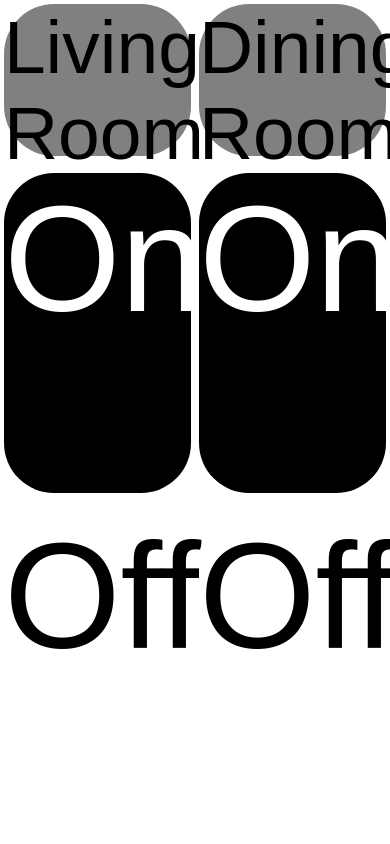
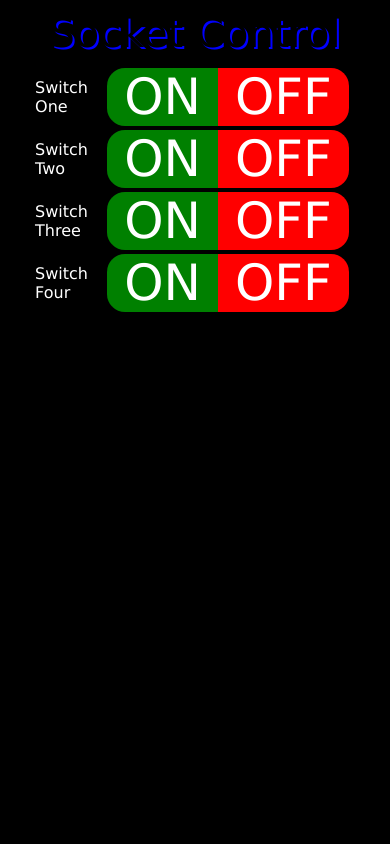
Before and after one commit to stuartmunn/socket_control, a Flask app: page / in a window 390 px wide; the page is wider, and only the part inside the window is pictured. Run offline with Flask 2, Linux system fonts and the light colour scheme.

Commit message:
Changes made to allow 4 switch groups. HTML and CSS updated to use html5. CSS issues on phones resolved.

```diff
--- a/app.py
+++ b/app.py
@@ -20,6 +20,17 @@ def on2():
     switch_on(2)
     return render_template('index.html')
 
+@app.route('/on3/')
+def on3():
+    switch_on(3)
+    return render_template('index.html')
+
+@app.route('/on4/')
+def on4():
+    switch_on(4)
+    return render_template('index.html')
+
+
 @app.route('/off1/')
 def off1():
     switch_off(1)
@@ -30,5 +41,15 @@ def off2():
     switch_off(2)
     return render_template('index.html')
 
+@app.route('/off3/')
+def off3():
+    switch_off(3)
+    return render_template('index.html')
+
+@app.route('/off4/')
+def off4():
+    switch_off(4)
+    return render_template('index.html')
+
 if __name__ == '__main__':
     app.run(debug=True, host='0.0.0.0') #, port=int("5001"))
--- a/static/style.css
+++ b/static/style.css
@@ -1,67 +1,60 @@
 body {
-    position: absolute;
     margin: 0;
     top: 0;
     right: 0;
     bottom: 0;
     left: 0;
-    font-family: Arial, sans-serif;
-    text-align: center;
+    font-family: Verdana, Georgia;
+    background: black;
+    color: white;
 }
 
 div {
-    display: block;
-    width: 48%;
-    margin: 1%;
+    display: table;
+    width: 90%;
     vertical-align: middle;
-    border-radius: 50px;
 }
 
-div.title {
-    background: gray;
-    font-size: 75px;
-    height: 18%;
+appname {
+    display: block;
+    font-size: 40px;
+    color: #000000;
+    text-shadow: 2px 2px blue;
+    text-align: center;
+    padding: 10px;
 }
 
-div.on {
-    background: black;
+header {
+    display: table-cell;
+    vertical-align: middle;
+    width: 30%;
+    padding-left: 10%;
+}
+onswitch {
+    display: table-cell;
+    font-size: 50px;
+    border: 2px black solid;
+    border-right: none;
+    background: green;
     color: white;
-    height: 38%;
-    font-size: 150px;
+    border-top-left-radius: 20px;
+    border-bottom-left-radius: 20px;
+    text-align: center;
+    vertical-align: middle;
 }
-div.off {
-    background: white;
-    color: black;
-    height: 38%;
-    font-size: 150px;
+offswitch {
+    display: table-cell;
+    font-size: 50px;
+    border: 2px black solid;
+    border-left: none;
+    background: red;
+    color: white;
+    border-top-right-radius: 20px;
+    border-bottom-right-radius: 20px;
+    text-align: center;
+    vertical-align: middle;
 }
-#Title1 {
-    position: absolute;
-    top: 0%;
-    left 0%;
+info {
 }
-#Title2 {
-    position: absolute;
-    top: 0%;
-    left: 50%;
+help {
 }
-#On1 {
-    position: absolute;
-    top: 20%;
-    left: 0%;
-}
-#On2 {
-    position: absolute;
-    top: 20%;
-    left: 50%;
-}
-#Off1 {
-    position: absolute;
-    top: 60%;
-    left: 0%;
-}
-#Off2 {
-    position: absolute;
-    top: 60%;
-    left: 50%;
-}
--- a/templates/index.html
+++ b/templates/index.html
@@ -3,6 +3,7 @@
 <head>
 <title>Socket Control</title>
 <link rel="stylesheet" href="/static/style.css" />
+<meta charset="UTF-8">
 <meta name="viewport" content="width=device-width, user-scalable=no" />
 <script>
 function sendRequest(action, device) {
@@ -14,13 +15,28 @@ function sendRequest(action, device) {
 </script>
 </head>
 <body>
-<div class="title" id="Title1">Living Room</div>
-<div class="on" id="On1" onclick="sendRequest('on','1')">On</div>
-<div class="off" id="Off1" onclick="sendRequest('off','1')">Off</div>
-
-<div class="title" id="Title2">Dining Room</div>
-<div class="on" id="On2" onclick="sendRequest('on','2')">On</div>
-<div class="off" id="Off2" onclick="sendRequest('off','2')">Off</div>
-
+<appname>Socket Control</appname>
+<div id="switch1">
+  <header>Switch One</header>
+  <onswitch onclick="sendRequest('on','1')">&nbsp;ON&nbsp;</onswitch>
+  <offswitch onclick="sendRequest('off','1')">&nbsp;OFF&nbsp;</offswitch>
+</div>
+<div id="switch2">
+  <header>Switch Two</header>
+  <onswitch onclick="sendRequest('on','2')">&nbsp;ON&nbsp;</onswitch>
+  <offswitch onclick="sendRequest('off','2')">&nbsp;OFF&nbsp;<br /></offswitch>
+</div>
+<div id="switch3">
+  <header>Switch Three</header>
+  <onswitch onclick="sendRequest('on','3')">&nbsp;ON&nbsp;</onswitch>
+  <offswitch onclick="sendRequest('off','3')">&nbsp;OFF&nbsp;</offswitch>
+</div>
+<div id="switch4">
+  <header>Switch Four</header>
+  <onswitch onclick="sendRequest('on','4')">&nbsp;ON&nbsp;</onswitch>
+  <offswitch onclick="sendRequest('off','4')">&nbsp;OFF&nbsp;</offswitch>
+</div>
+<info></info>
+<help></help>
 </body>
 </html>
```
